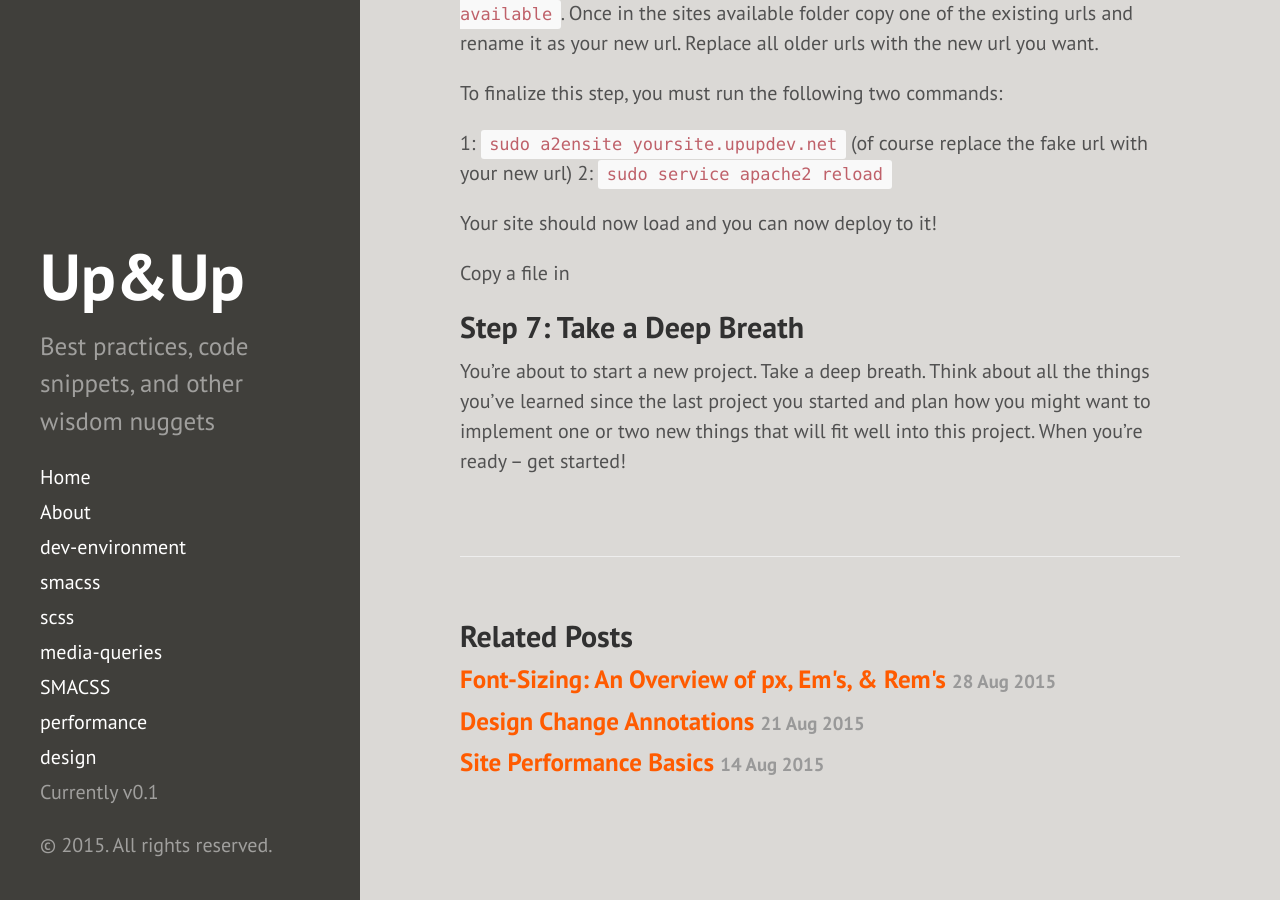
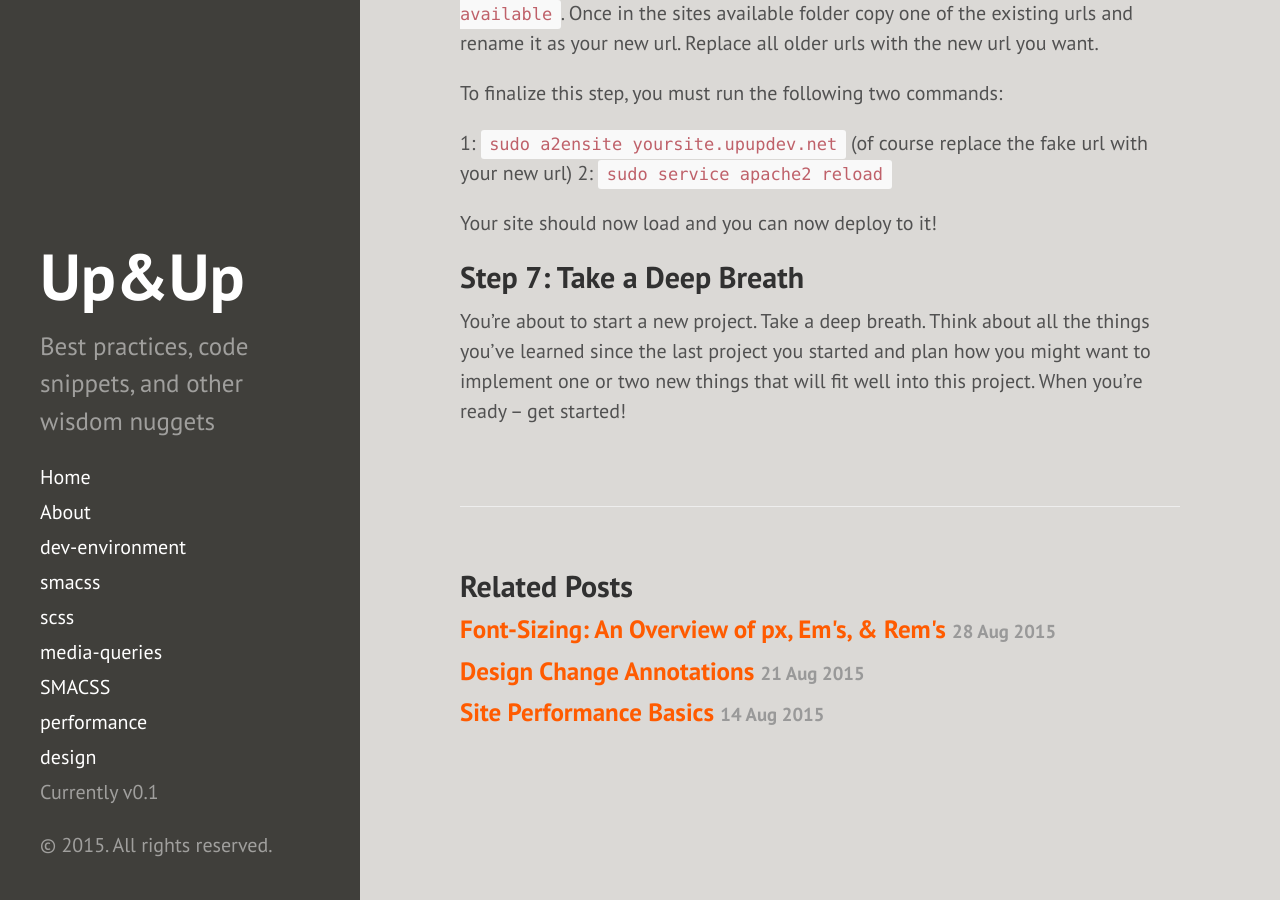
Before and after one commit to mergeweb/best_practices, a Jekyll site: the page built from _posts/2015-08-04-dev-site-set-up.md, in a window 1280 px wide and 900 px high, scrolled down 3222 px. Built offline with Jekyll 4.4.1, drawn with Linux system fonts in a browser that asks for light colours; Markdown is read by kramdown in place of the engine named in the settings.

Commit message:
removing typo

```diff
--- a/_posts/2015-08-04-dev-site-set-up.md
+++ b/_posts/2015-08-04-dev-site-set-up.md
@@ -111,8 +111,6 @@ To finalize this step, you must run the following two commands:
 
 Your site should now load and you can now deploy to it!
 
-Copy a file in
-
 ##Step 7: Take a Deep Breath
 
 You're about to start a new project. Take a deep breath. Think about all the things you've learned since the last project you started and plan how you might want to implement one or two new things that will fit well into this project. When you're ready -- get started!
```
